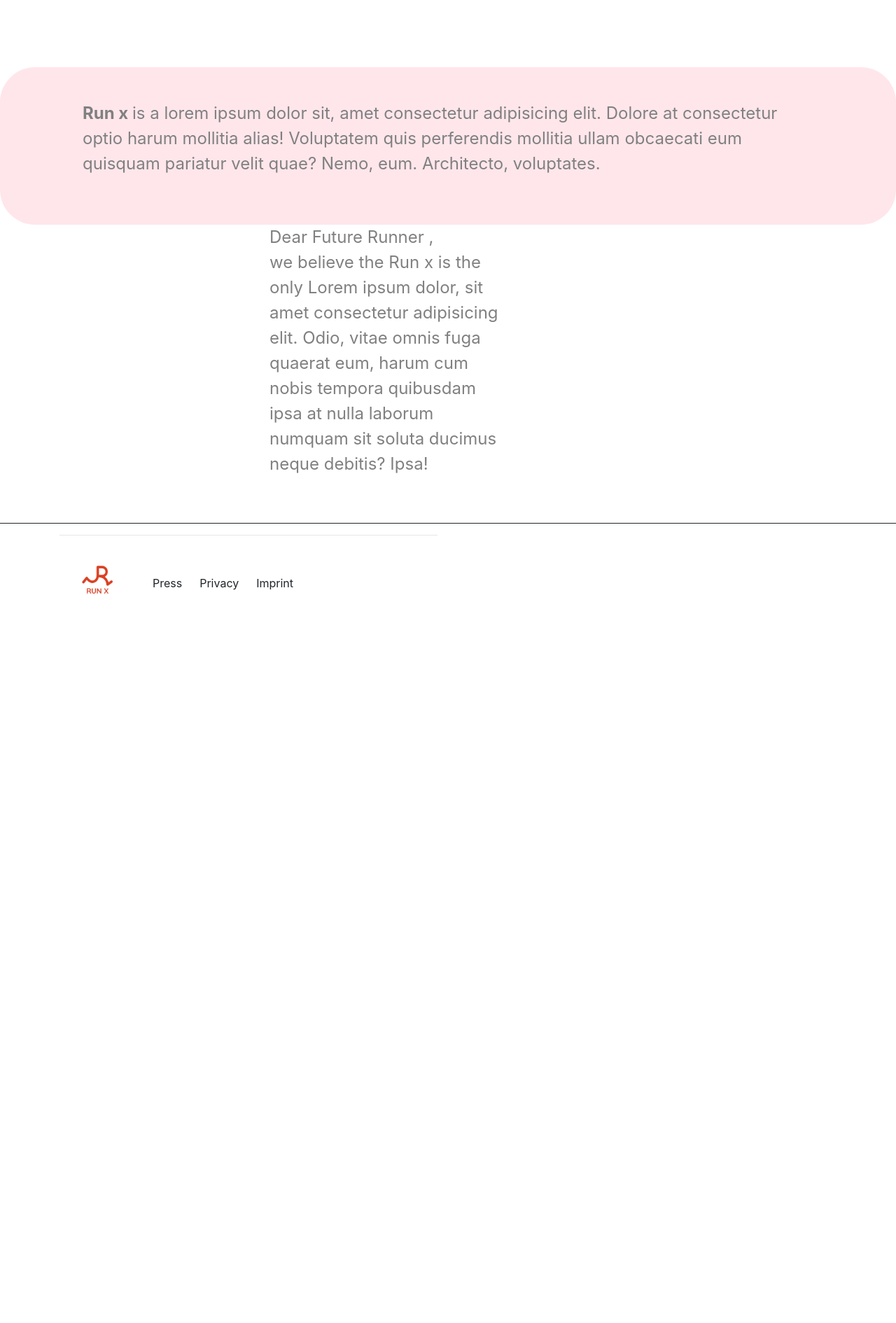
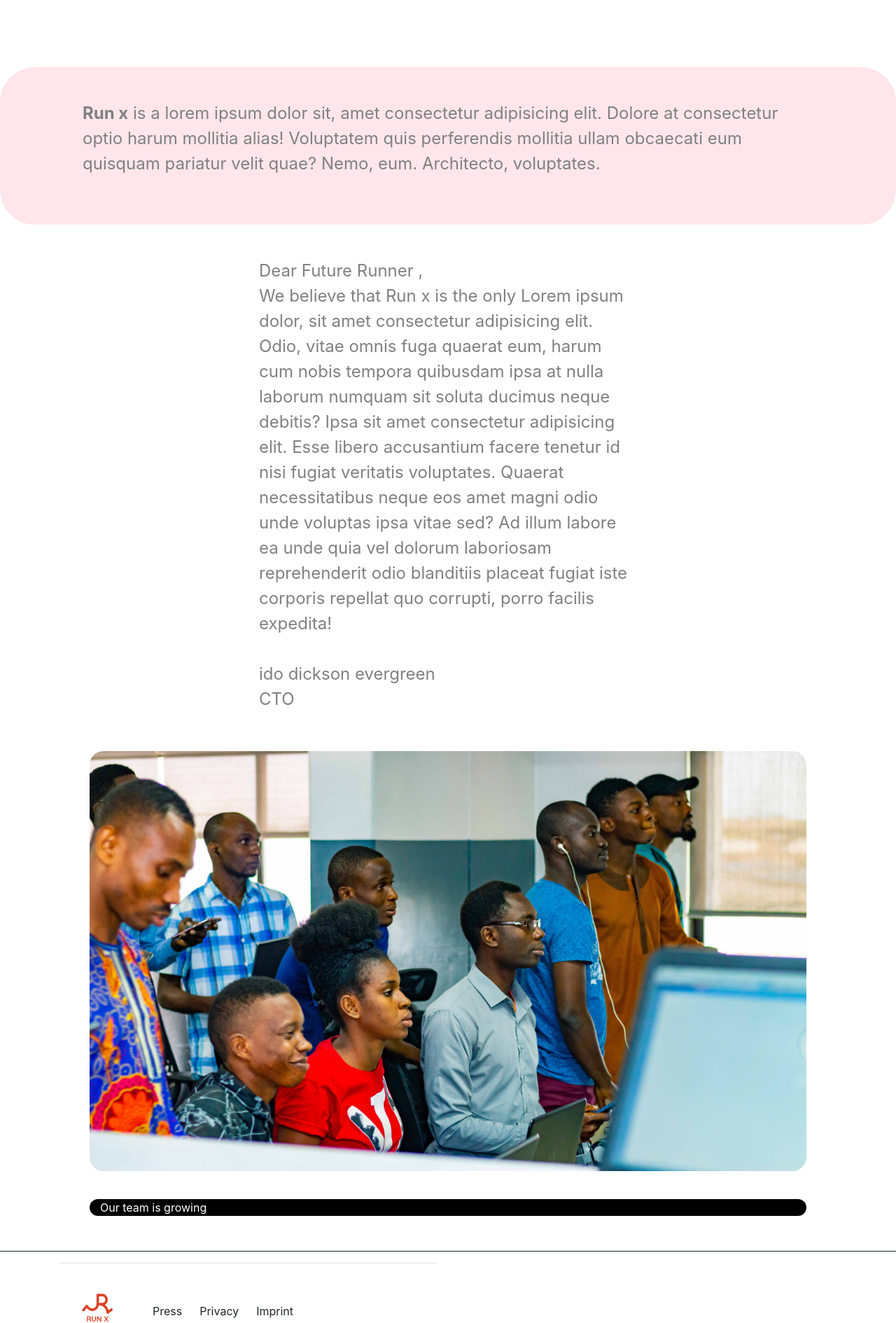
Before and after one commit to evergreen2001/vue-registration-form, a Vue app: page /about in a window 1280 px wide. Shown: the part 293-2183 px from the top of the page at 70% size. Before the commit the page ends 1183 px from the top, so only its background shows below. Built offline with nearby package versions, Linux system fonts and the light colour scheme.

Commit message:
fixing commit time issues

```diff
--- a/src/assets/css/main.css
+++ b/src/assets/css/main.css
@@ -145,3 +145,29 @@ footer .logo {
 
   width:20%;
 }
+
+.image-areax{
+
+  height:100%;
+  background-color:black;
+  width:80%;
+  border-radius:20px;
+  padding-top:300px;
+  padding-bottom:300px;
+  margin-top:40px;
+  background-image:url(../../assets/pic.jpg);
+  background-repeat:no-repeat;
+  background-size:cover;
+  background-position:
+
+}
+
+.career_area{
+
+  width:80%;
+  border-radius:20px;
+  margin-top:40px;
+  background-color: black;
+  color:white;
+
+}
--- a/src/components/pages/About.vue
+++ b/src/components/pages/About.vue
@@ -3,34 +3,44 @@
     <h1 class="text-center mb-5 pb-5">Joyful movement. Sustainable Earth</h1>
 
     <div class="hero-container">
+      <div class="container mt-5 p-5">
+        <p>
+          <b>Run x</b> is a lorem ipsum dolor sit, amet consectetur adipisicing elit.
+          Dolore at consectetur optio harum mollitia alias! Voluptatem quis perferendis mollitia ullam obcaecati eum quisquam
+          pariatur velit quae? Nemo, eum. Architecto, voluptates.
+        </p>
+      </div>
+    </div>
 
-        <div class="container mt-5 p-5">
+    <div class="container">
+      <div class="row">
+        <div class="col-lg-6 mx-auto mt-5 ">
+          <p>
+            Dear Future Runner ,
+            <br />
+We believe that Run x is the only Lorem ipsum dolor, sit amet
+            consectetur adipisicing elit. Odio, vitae omnis fuga quaerat eum,
+            harum cum nobis tempora quibusdam ipsa at nulla laborum numquam sit
+            soluta ducimus neque debitis? Ipsa sit amet consectetur adipisicing elit. Esse libero accusantium facere tenetur id nisi fugiat veritatis voluptates. Quaerat necessitatibus neque eos amet magni odio unde voluptas ipsa vitae sed?
+      Ad illum labore ea unde quia vel dolorum laboriosam reprehenderit odio blanditiis placeat fugiat iste corporis repellat quo corrupti, porro facilis expedita!
+         <br><br>
+         ido dickson evergreen
+         <br>
+         <span>CTO</span>
+          </p>
+        </div>
+      </div>
+    </div>
 
-            <p><b> Run x </b> is a lorem ipsum dolor sit, amet consectetur adipisicing elit.
-         Dolore at consectetur optio harum mollitia alias! Voluptatem quis perferendis mollitia ullam obcaecati eum quisquam
-         pariatur velit quae? Nemo, eum. Architecto, voluptates.</p>
-        </div>
+    <div class="image-areax container">
+
+
         </div>
 
+        <div class="career_area container">
 
-        <div class="row container">
+Our team is growing
 
-
-            <div class="col-lg-4 mx-auto my-auto mt-auto mb-auto">
-
-
- <p> Dear Future Runner , <br/>
-
-we believe the Run x is the only Lorem ipsum dolor, sit amet
-consectetur adipisicing elit. Odio, vitae omnis fuga quaerat eum,
- harum cum nobis tempora quibusdam ipsa at nulla laborum numquam sit
-  soluta ducimus neque debitis? Ipsa!
-
- </p>
-
-            </div>
         </div>
-
-
   </section>
 </template>
```
Also changed, not shown: src/assets/avatar.jpg (added), src/assets/pic.jpg (added).
